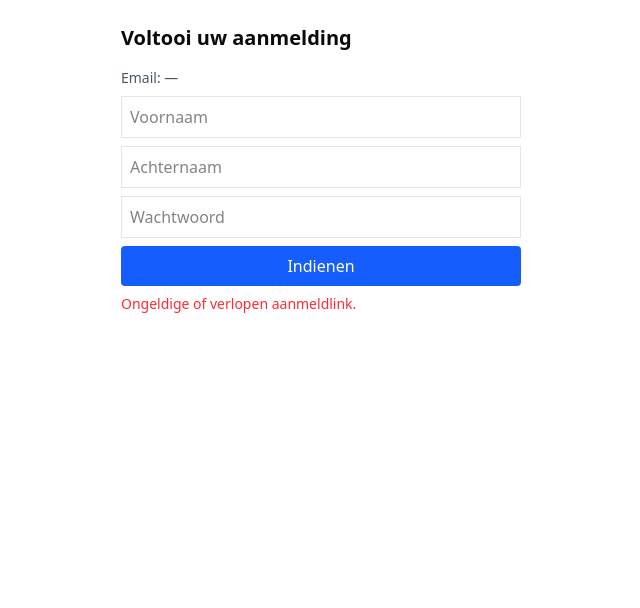
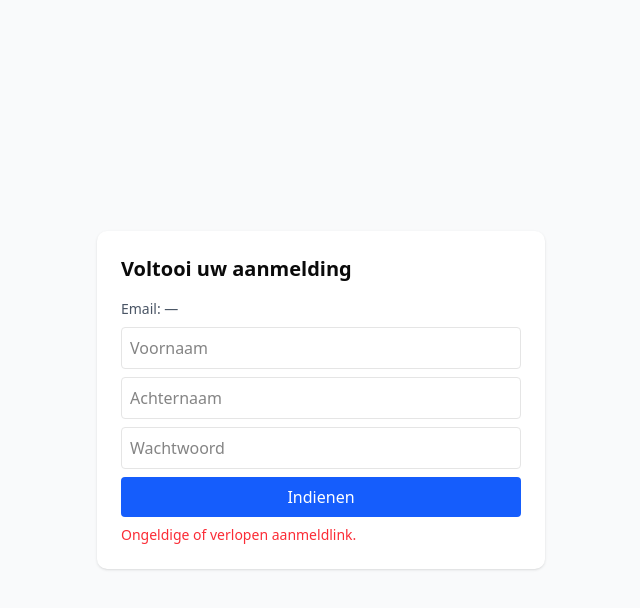
Before and after one commit to TasioLopez/vat-app-test, a Next.js app: page /signup in a window 1280 px wide. Shown: the top 608 px of the page, without its empty margins (319-959 px from the left). Built offline with nearby package versions, Linux system fonts and the light colour scheme; no server answers.

Commit message:
fix signup styling

```diff
--- a/src/app/signup/page.tsx
+++ b/src/app/signup/page.tsx
@@ -22,9 +22,9 @@
   const token = searchParams.get("token") ?? "";
 
   const [firstName, setFirstName] = useState("");
-  const [lastName,  setLastName]  = useState("");
-  const [password,  setPassword]  = useState("");
-  const [error,     setError]     = useState("");
+  const [lastName, setLastName] = useState("");
+  const [password, setPassword] = useState("");
+  const [error, setError] = useState("");
 
   // Create the Supabase browser client once
   const supabase = useMemo(() => {
@@ -91,7 +91,8 @@
   };
 
   return (
-    <div className="p-6 max-w-md mx-auto">
+    <div className="min-h-screen flex items-center justify-center bg-gray-50 p-6">
+      <div className="w-full max-w-md bg-white shadow rounded-lg p-6">
         <h1 className="text-xl font-semibold mb-4">Voltooi uw aanmelding</h1>
         <p className="text-sm mb-2 text-gray-600">Email: {email || "—"}</p>
 
@@ -99,20 +100,20 @@
           placeholder="Voornaam"
           value={firstName}
           onChange={(e) => setFirstName(e.target.value)}
-        className="mb-2 w-full border p-2"
+          className="mb-2 w-full border p-2 rounded"
         />
         <input
           placeholder="Achternaam"
           value={lastName}
           onChange={(e) => setLastName(e.target.value)}
-        className="mb-2 w-full border p-2"
+          className="mb-2 w-full border p-2 rounded"
         />
         <input
           type="password"
           placeholder="Wachtwoord"
           value={password}
           onChange={(e) => setPassword(e.target.value)}
-        className="mb-2 w-full border p-2"
+          className="mb-2 w-full border p-2 rounded"
         />
 
         <button
@@ -124,5 +125,6 @@
 
         {error && <p className="text-red-500 text-sm mt-2">{error}</p>}
       </div>
+    </div>
   );
 }
```
Lines whose indentation alone changed are shown as unchanged.
